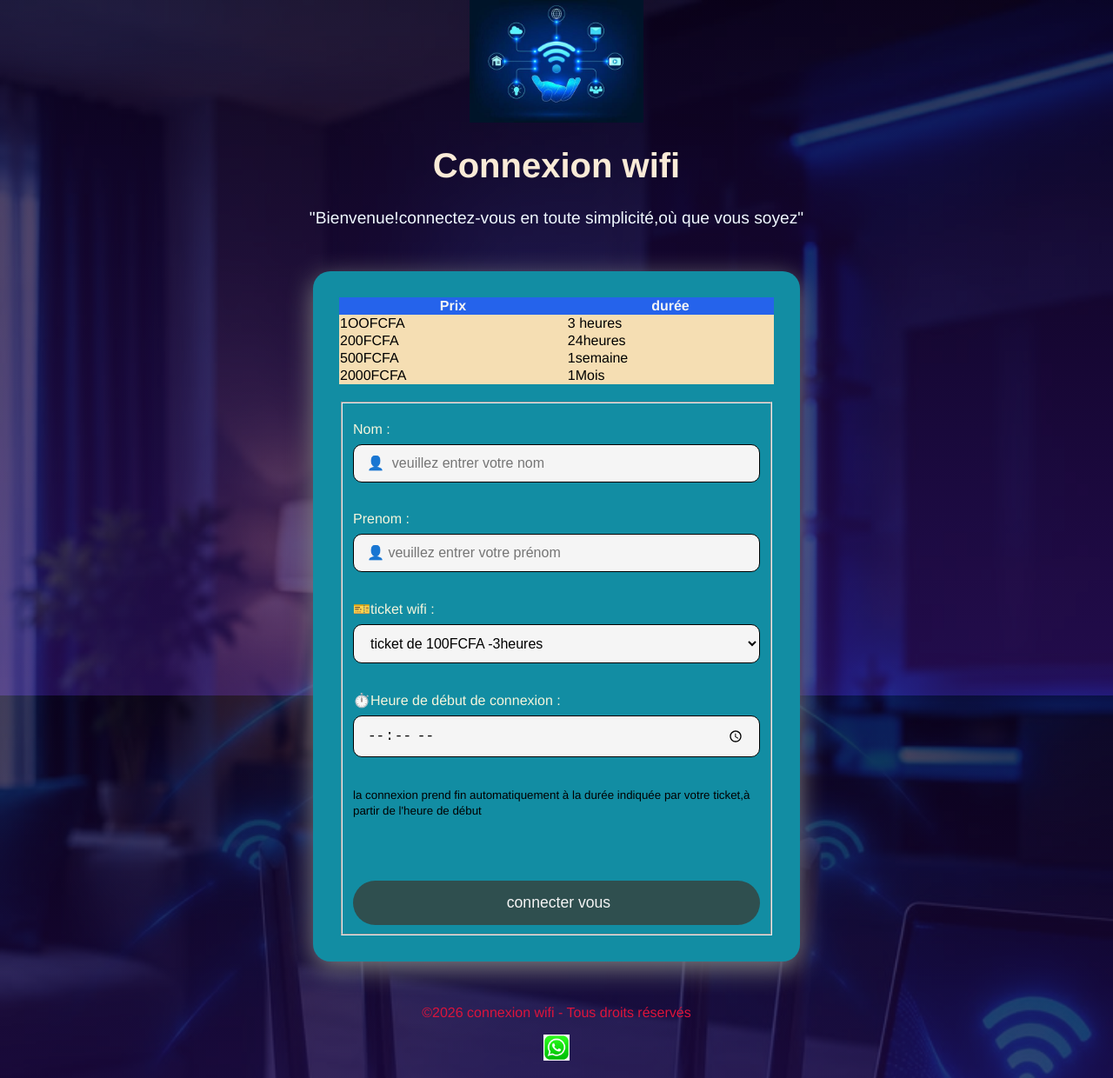
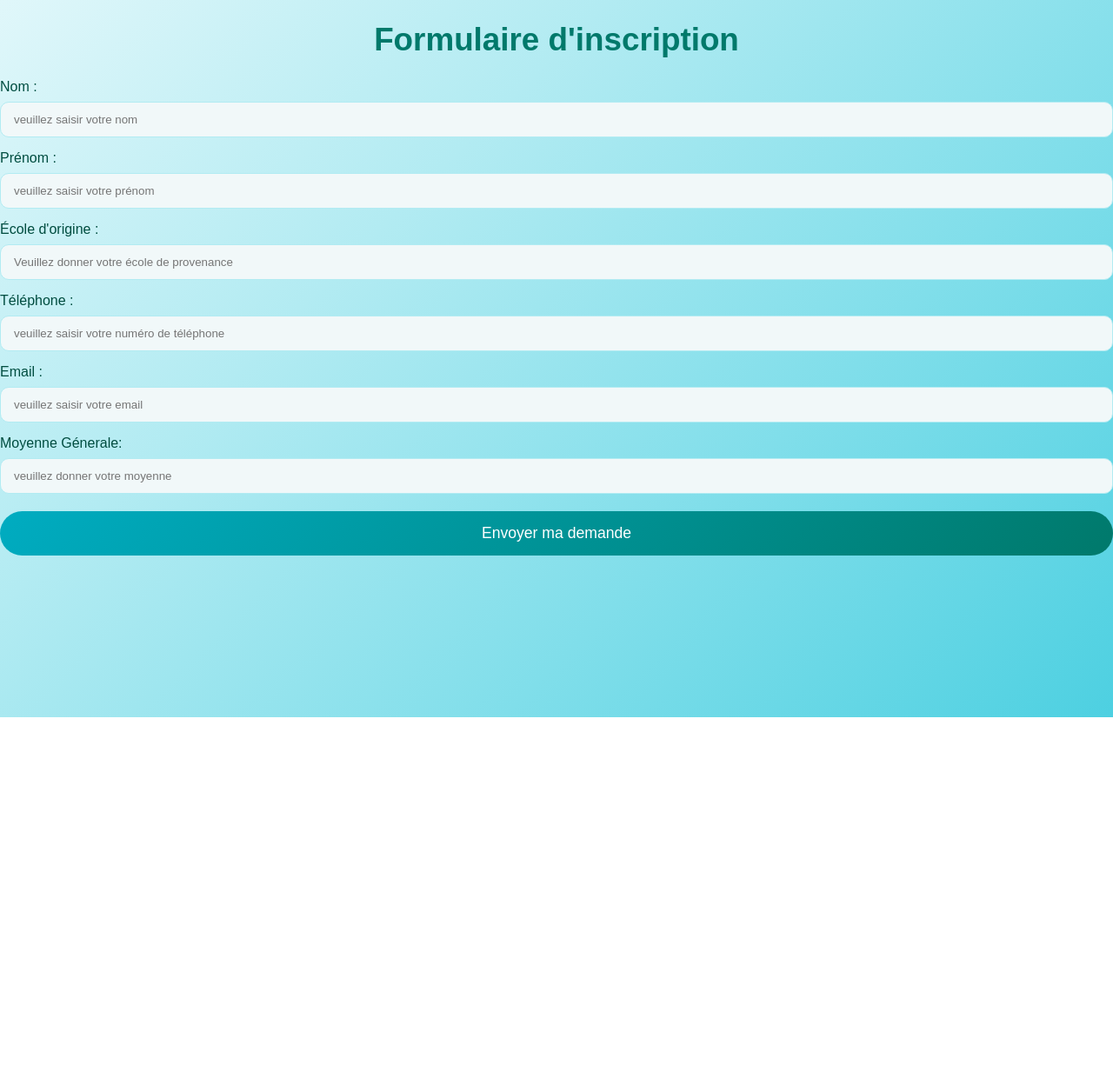
Before and after one commit to assiessowedeoucrepin-wq/C2P-Groupe, a plain HTML site: page index.html in a window 1280 px wide. Shown: the whole page at 87% size. After the commit the page ends 825 px from the top, so only its background shows below. Drawn offline with Linux system fonts and the light colour scheme.

Commit message:
site d'inscription en ligne

```diff
--- a/index.html
+++ b/index.html
@@ -1,76 +1,34 @@
 <!DOCTYPE html>
-<html lang="en">
+<html lang="fr">
 <head>
     <meta charset="UTF-8">
     <meta name="viewport" content="width=device-width, initial-scale=1.0">
-    <title>Document</title>
+    <title>Formulaire d'inscription scolaire en ligne</title>
     <link rel="stylesheet" href="style.css">
 </head>
 <body>
-    <img src="images/Internet do coisas tecnologia refere para a… (1).jpg" alt="logo wifi" class="logo">
-        <h1>Connexion wifi</h1>
-        <p class="Bienvenue">"Bienvenue!connectez-vous en toute simplicité,où que vous soyez"</p>
-    <div class="carte">
-        <table>
-            <tr>
-                <th>Prix</th>
-                <th>durée</th>
+    <h1>Formulaire d'inscription</h1>
 
-            </tr>
-            <tr>
-                <td>1OOFCFA</td>
-                <td>3 heures</td>
+    <form action="#" method="#">
+        <label for="nom">Nom :</label>
+        <input type="text" id="nom" name="nom" placeholder="veuillez saisir votre nom">
 
-            </tr>
-            <tr>
-                <td>200FCFA</td>
-                <td>24heures</td>
-            </tr>
-            <tr>
-                <td>500FCFA</td>
-                <td>1semaine</td>
-            </tr>
-            <tr>
-                <td>2000FCFA</td>
-                <td>1Mois</td>
-            </tr>
+        <label for="prenom">Prénom :</label>
+        <input type="text" id="prenom" name="prenom" placeholder="veuillez saisir votre prénom">
 
-        </table>
-        <fieldset>
-            <form action="#" method="#">
-        <label for="nom">Nom :</label>
-        <input type="text" id="Nom" name="Nom" placeholder="👤  veuillez entrer votre nom">
-        <br><br>
-         <label for="prenom">Prenom :</label>
-        <input type="text" id="Prenom" name="Prenom" placeholder="👤 veuillez entrer votre prénom">
-        <br><br>
+        <label for="ecole_origine">École d'origine :</label>
+        <input type="text" id="ecole_origine" name="ecole_origine" placeholder="Veuillez donner votre école de provenance">
 
-        <label for="ticket"> 🎫ticket wifi :</label>
-        <select id="ticket" name="ticket">
-            <option value="100FCFA">ticket de 100FCFA -3heures</option>
-            <option value="200FCFA">ticket de 200 FCFA -24heures</option>
-            <option value="500FCFA">ticket de 500 FCFA -1semaine</option>
-            <option value="2000FCFA">ticket de 2000 FCFA -1mois</option>
-        </select>
-        <br><br>
-        <label for="heure_début">⏱️Heure de début de connexion :</label>
-        <input type="time" id="heure_début" name="heure_début" placeholder=" veuillez entrer l'heure de début de connexion">
-        <br><br>
-        <p><small>la  connexion prend fin automatiquement à la durée indiquée par votre ticket,à partir de l'heure de début</small> </p>
-        <br><br>
-        <input type="submit" value=" connecter vous">
+        <label for="telephone">Téléphone :</label>
+        <input type="tel" id="telephone" name="telephone" placeholder="veuillez saisir votre numéro de téléphone">
 
+        <label for="email">Email :</label>
+        <input type="email" id="email" name="email" placeholder="veuillez saisir votre email">
+        <label for="moyenne">Moyenne Génerale:</label>
+        <input type="number" id="moyenne" name="moyenne" placeholder="veuillez donner votre moyenne" min="0" max="20" step="0.01">
+        <input type="submit" value="Envoyer ma demande">
 
     </form>
-    </fieldset>
-</div>
-<footer>
-    <p>&copy;2026 connexion wifi - Tous droits réservés</p>
-    <p>
-        <a href="https://wa.me/22893213229"><img src="images/Whatsapp Logo png.jpg" alt="whatsapp" class="icone-reseau"></a>
-
-    </p>
-</footer>
 
 </body>
 </html>
--- a/style.css
+++ b/style.css
@@ -1,94 +1,52 @@
 body{
-    background-image:
-    linear-gradient(rgba(13,2,33,0.75), rgba(46,16,101,0.75)),
-    url(images/connexion.jpg);
+    background: linear-gradient(135deg,#e0f7fa,#b2ebf2,#80deea,#4dd0e1);
+    min-height: 100vh;
+    margin: 0;
+    font-family: 'poppins',sans-serif;
+}
 
-   background-size: cover;
-   background-position: center;
-   background-repeat: no-repeat;
-   background-attachment: fixed;
-   min-height: 100vh;
-   margin: 0;
-   font-family: 'Franklin Gothic Medium', 'Arial Narrow', Arial, sans-serif;
-}
-.carte{
-    background: rgb(18, 141, 163);
-    max-width: 500px;
-    margin: 50px auto ;
-    padding: 30px;
-    border-radius: 20px;
-    box-shadow: 0 8px 30px  #808080;
-}
 h1{
-    color:antiquewhite;
+    color:#00796b;
     text-align: center;
-    font-size: 2.5em;
-    font-weight: bold;
+    font-size: 2.3rem;
+    font-weight: Bold;
 }
 label{
-    display: block;
-    color:beige;
-    font-weight:500;
+    display:block ;
+    color:#004d40;
+    font-weight: 500;
     margin-bottom: 8px;
     margin-top: 15px;
-
 }
-input[type="text"],
-
-input[type="time"],
-select{
+input[type=text],
+input[type="tel"],
+input[type="email"],
+input[type="number"] {
     width: 100%;
     padding: 12px 15px;
-    border:1px solid black;
+    border:1px solid #b2ebf2;
     border-radius: 10px;
-    font-size: 1rem;
     box-sizing: border-box;
-    background:whitesmoke;
+    background: #f1f8f9;
 }
-input[type="submit"] {
+input:focus{
+    border-color: #4dd0e1;
+    outline: none;
+    box-shadow: 0 0 5px rgba(77,208,225,0.5);
+}
+input[type=submit]{
     width: 100%;
-    background: darkslategrey;
-    color:whitesmoke;
-    border:none;
+    background: linear-gradient(135deg,#00aCC1,#00796b);
+    color:white;
+    border: none;
     padding: 15px;
     border-radius: 50px;
     font-size: 1.1rem;
-    font-weight:500;
-    cursor: pointer;
-    margin-top:20px;
-
+    font-weight:500 ;
+    cursor:pointer;
+    margin-top: 20px;
+    transition: transform 0.2s;
 }
-input[type="submit"] :hover{
-    background: deepskyblue;
+input[type=submit]:hover{
+    transform: scale(1.02);
 }
-.logo{
-    display: block;
-    margin: 0 auto 15px auto;
-    width: 200px;
-}
-table{
-    width: 100%;
-    border-collapse: collapse;
-    margin-bottom: 20px;
-}
-th{
-    background: #2563eb;
-    color:whitesmoke;
-}
-td{
-    background: wheat;
-}
-.icone-reseau{
-    width: 30px;
-    margin: 0 10px;
-}
-footer{
-    color:crimson;
-    text-align: center;
-}
-.Bienvenue{
-    text-align: center;
-    color:aliceblue;
-    font-size: 1.2rem;
-    margin-bottom: 30px;
-}
```
